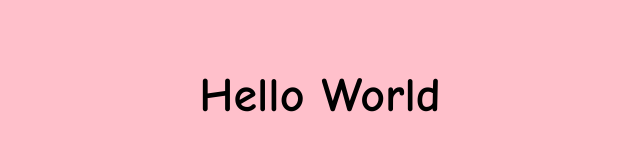
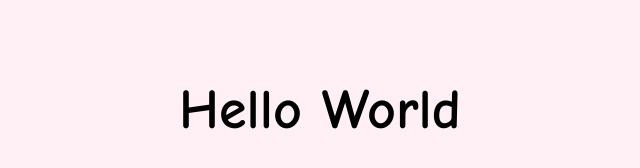
Before and after one commit to mklucey97/HelloWorld, a plain HTML site: page index.html in a window 1280 px wide. Shown: the whole page, without its empty margins (320-960 px from the left). Drawn offline with Linux system fonts and the light colour scheme.

Commit message:
Add responsive design with mobile-first media queries from 180px to 2600px

```diff
--- a/main.css
+++ b/main.css
@@ -3,15 +3,38 @@
    Description: Main stylesheet for index.html
    Author: Mary Lucey
    Created: 4-19-25
+************************************************************/
 
-   *******************************************************/
-
- body {
-background-color: pink;
-font-family: Comic Sans MS, sans-serif;
-font-size: 24px;
+body {
+  background-color: pink;
+  font-family: "Comic Sans MS", sans-serif;
+  font-size: 24px;
 }
 
 .text-center {
   text-align: center;
 }
+
+/* Tablet size tweaks (768px and up) */
+@media (min-width: 768px) {
+  body {
+    background-color: lightpink; /* Slightly lighter shade for tablets */
+    font-size: 26px; /* Slightly bigger text */
+  }
+}
+
+/* Desktop size tweaks (1024px and up) */
+@media (min-width: 1024px) {
+  body {
+    background-color: lavenderblush; /* Softer background for large screens */
+    font-size: 28px; /* Even bigger text */
+  }
+}
+
+/* Extra large desktop (1600px and up) */
+@media (min-width: 1600px) {
+  body {
+    background-color: mistyrose; /* Another soft color for ultra-wide screens */
+    font-size: 30px;
+  }
+}
```
